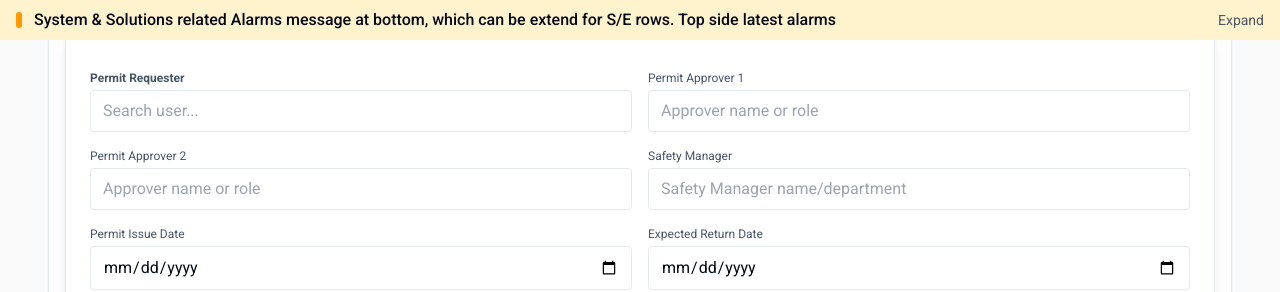
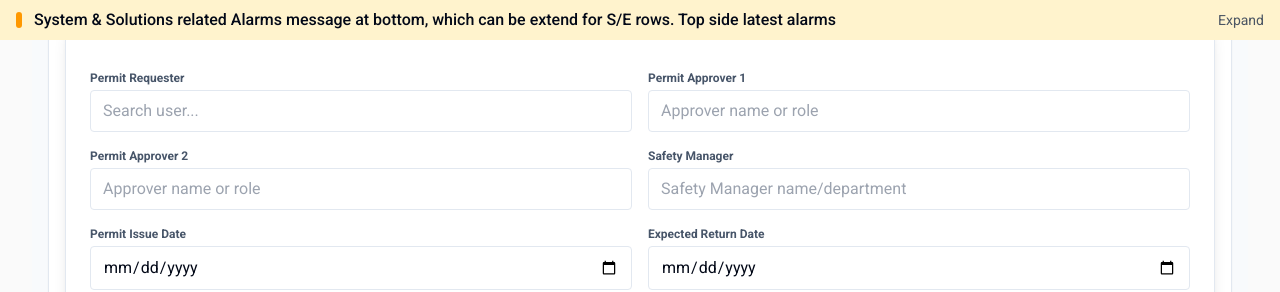
Before and after one commit to Arnav10090/DPS-Project, a React (Vite) app: page /approver-permit-details in a window 1280 px wide. Shown: the part 760-1052 px from the top of the page. Built offline with nearby package versions, Linux system fonts and the light colour scheme.

Commit message:
Manual code updates made to file: client/pages/ApproverPermitDetails.tsx

```diff
--- a/client/pages/ApproverPermitDetails.tsx
+++ b/client/pages/ApproverPermitDetails.tsx
@@ -407,7 +407,7 @@ export default function ApproverPermitDetails() {
                     />
                   </div>
                   <div>
-                    <div className="text-xs text-slate-600 mb-1">
+                    <div className="text-xs text-slate-600 mb-1 font-bold">
                       Permit Approver 1
                     </div>
                     <input
@@ -432,7 +432,7 @@ export default function ApproverPermitDetails() {
                     />
                   </div>
                   <div>
-                    <div className="text-xs text-slate-600 mb-1">
+                    <div className="text-xs text-slate-600 mb-1 font-bold">
                       Permit Approver 2
                     </div>
                     <input
@@ -457,7 +457,7 @@ export default function ApproverPermitDetails() {
                     />
                   </div>
                   <div>
-                    <div className="text-xs text-slate-600 mb-1">
+                    <div className="text-xs text-slate-600 mb-1 font-bold">
                       Safety Manager
                     </div>
                     <input
@@ -484,7 +484,7 @@ export default function ApproverPermitDetails() {
                 </div>
                 <div className="grid grid-cols-1 md:grid-cols-2 gap-4">
                   <div>
-                    <div className="text-xs text-slate-600 mb-1">
+                    <div className="text-xs text-slate-600 mb-1 font-bold">
                       Permit Issue Date
                     </div>
                     <input
@@ -508,7 +508,7 @@ export default function ApproverPermitDetails() {
                     />
                   </div>
                   <div>
-                    <div className="text-xs text-slate-600 mb-1">
+                    <div className="text-xs text-slate-600 mb-1 font-bold">
                       Expected Return Date
                     </div>
                     <input
```
